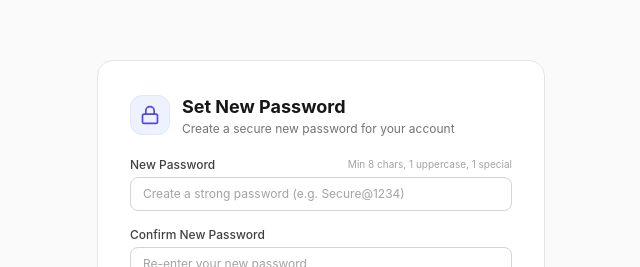
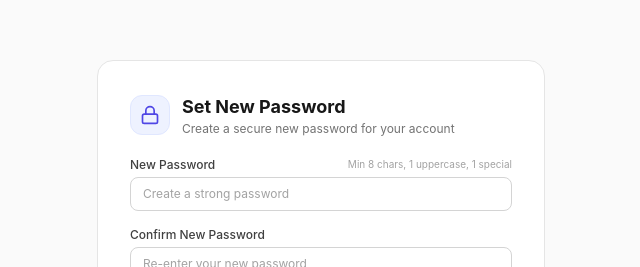
Before and after one commit to harshpratap3205/CareerForge-AI, a Next.js app in the folder client/: page /reset-password in a window 1280 px wide. Shown: the part 155-422 px from the top of the page, without its empty margins (319-959 px from the left). Built offline with nearby package versions, Linux system fonts and the light colour scheme.

Commit message:
Apply the password validatioan

```diff
--- a/client/src/app/register/page.tsx
+++ b/client/src/app/register/page.tsx
@@ -132,7 +132,7 @@ export default function RegisterPage() {
                 value={password}
                 onChange={(e) => setPassword(e.target.value)}
                 className="w-full px-3 py-2 pr-9 border border-neutral-300 rounded-lg text-xs text-neutral-900 placeholder-neutral-400 focus:outline-none focus:border-neutral-900 focus:ring-2 focus:ring-neutral-900/10 transition"
-                placeholder="Create a strong password (e.g. Secure@1234)"
+                placeholder="Create a strong password"
               />
               <button
                 type="button"
--- a/client/src/app/reset-password/page.tsx
+++ b/client/src/app/reset-password/page.tsx
@@ -110,7 +110,7 @@ function ResetPasswordContent() {
                 minLength={8}
                 value={password}
                 onChange={(e) => setPassword(e.target.value)}
-                placeholder="Create a strong password (e.g. Secure@1234)"
+                placeholder="Create a strong password"
                 className="w-full px-3 py-2 border border-neutral-300 rounded-lg text-xs text-neutral-900 placeholder-neutral-400 focus:outline-none focus:border-indigo-600 transition"
               />
             </div>
```
